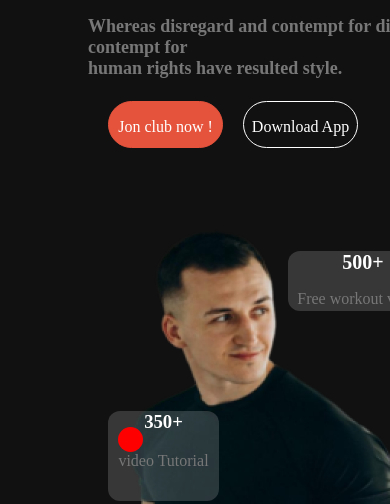
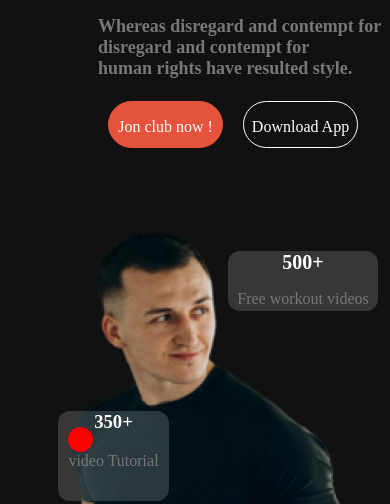
Before and after one commit to ovisack/Assingment-01, a plain HTML site: page index.html in a window 390 px wide. Shown: the part 340-844 px from the top of the page. Drawn offline with Linux system fonts and the light colour scheme; a web font is replaced by a local one.

Commit message:
first commit

```diff
--- a/style.css
+++ b/style.css
@@ -587,7 +587,7 @@ padding-left: 20px;
 
      background-image: url(./images/Images\ 2.png);
     margin-top: 850px;
-     margin-left: -790px;
+     margin-left: -850px;
 
 
 
@@ -602,7 +602,7 @@ padding-left: 20px;
     }  */
      .cart-01{
       margin-top: -650px;
-      margin-left: 280px;
+      margin-left: 220px;
       width:150px ;
       height: 60px;
       font-weight: 900;
@@ -612,7 +612,7 @@ padding-left: 20px;
      }
     .cart-1{
       margin-top: 100px;
-      margin-left: 100px;
+      margin-left:50px;
       width:111px ;
       font-weight: 900;
     }
@@ -641,12 +641,15 @@ margin-top: 200px;
       width: auto;
       margin-top: -650px;
       font-size: 36px;
+
     }
     .praga{
       width: 400px;
 
     }.pas{
+      width: 300px;
       font-style: 1px;
+      margin-left: 10px;
     }
 
     .box2{
```
